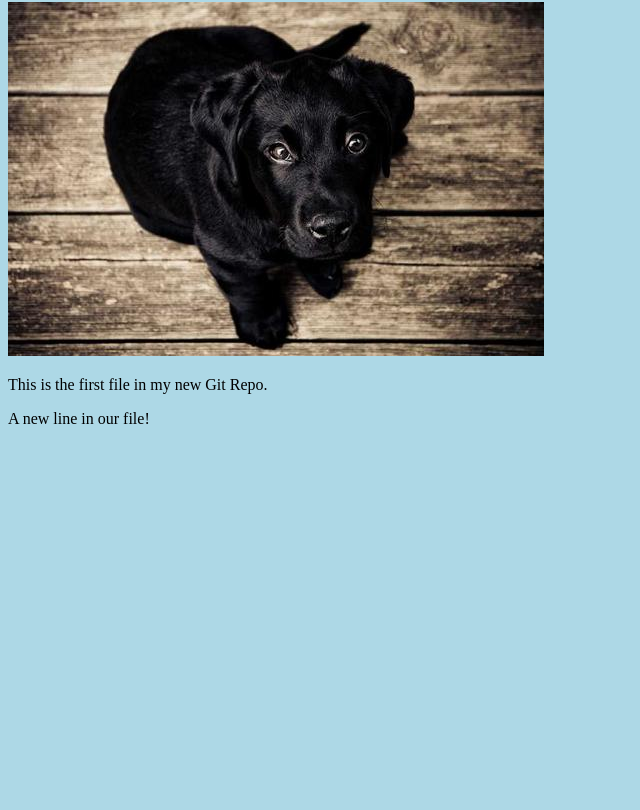
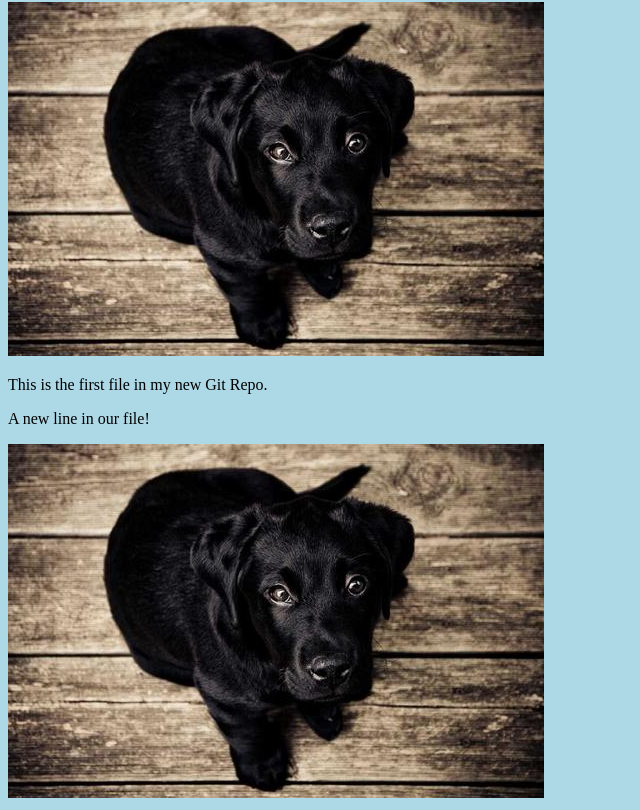
Before and after one commit to kmorbita/hello-world, a plain HTML site: page index.html in a window 1280 px wide. Shown: the part 78-888 px from the top of the page, without its empty margins (0-640 px from the left). Before the commit the page ends 800 px from the top, so only its background shows below. Drawn offline with Linux system fonts and the light colour scheme.

Commit message:
added new image

```diff
--- a/index.html
+++ b/index.html
@@ -10,6 +10,7 @@
 <img src="sample.jpg" alt="sample image">
 <p>This is the first file in my new Git Repo.</p>
 <p>A new line in our file!</p>
+<img src="sample2.jpg" alt="sample image">
 
 </body>
 </html>
```
Also changed, not shown: sample2.jpg (added).
